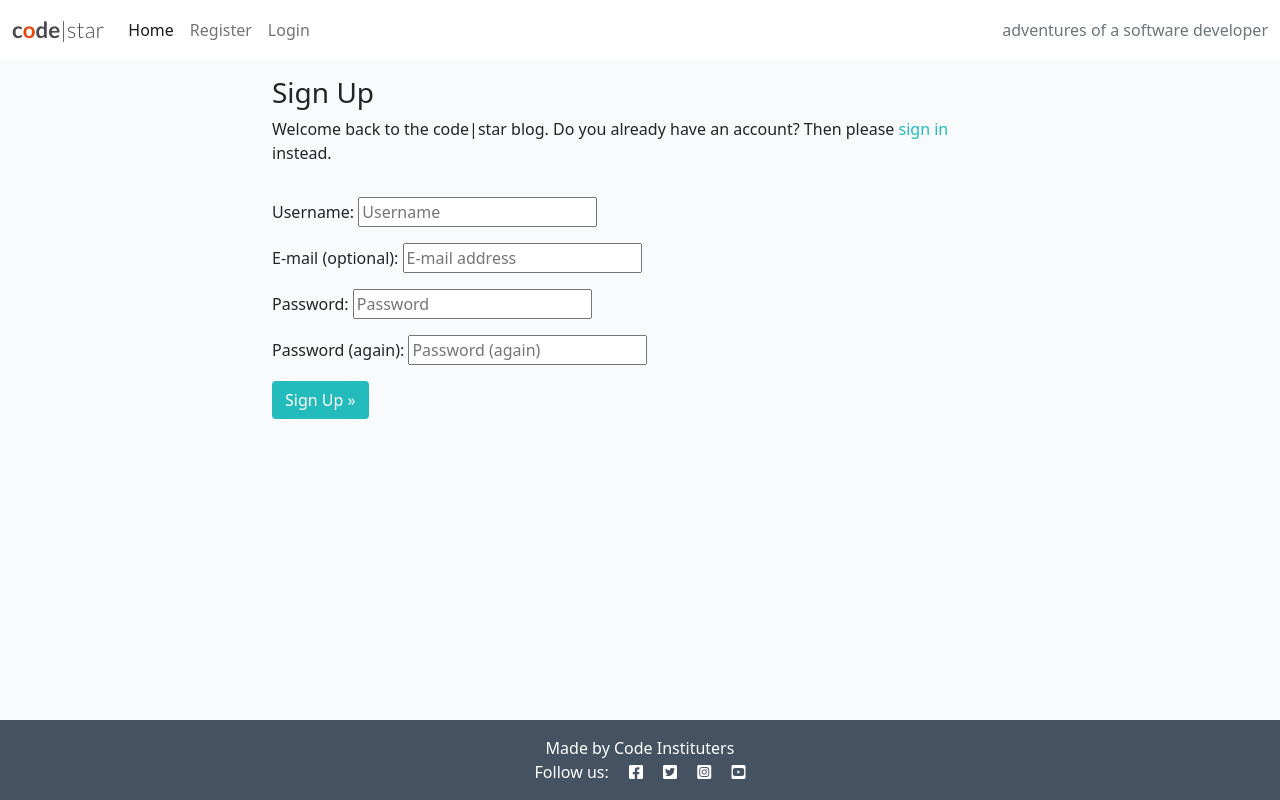
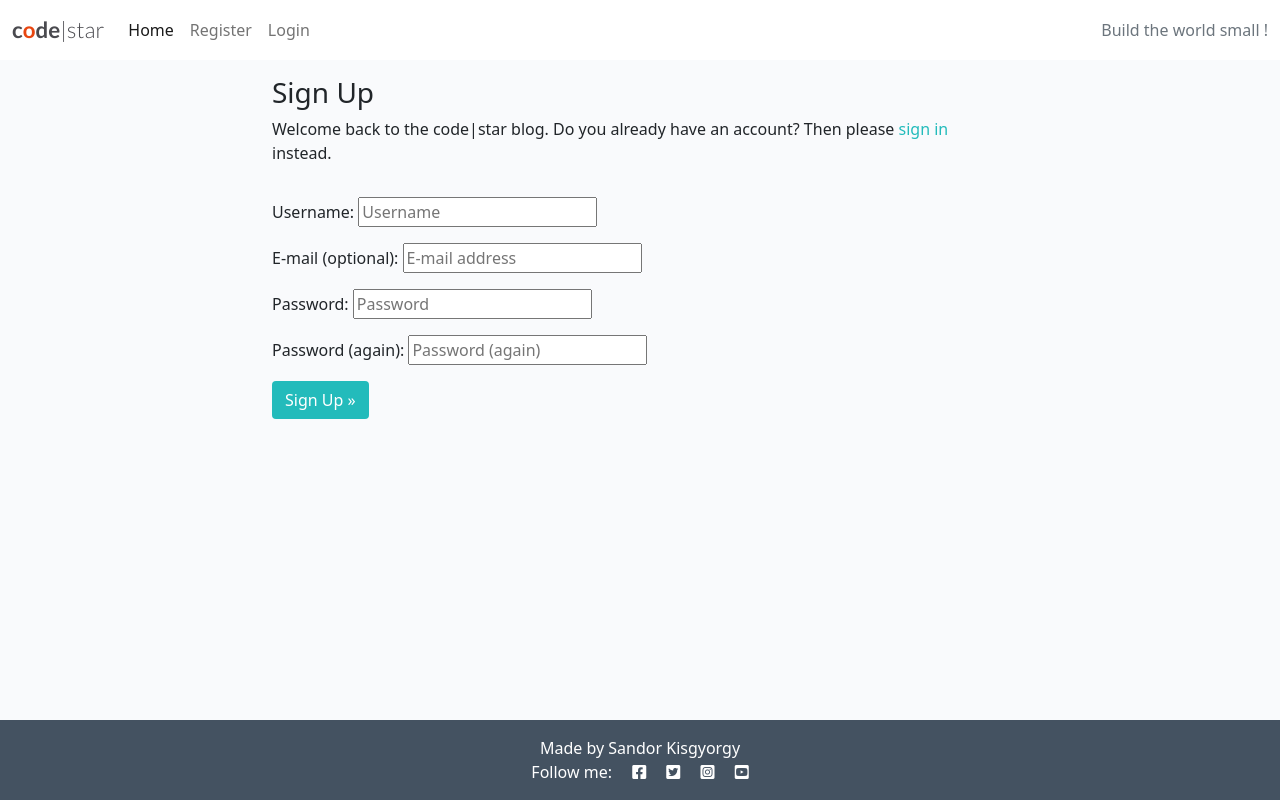
Before and after one commit to Code-Institute-Submissions/ksagep-Forth-milestone-project-MaquetteBlog_JanResub, a Django app: page /accounts/signup/ in a window 1280 px wide. Run offline with Django 3.2, Linux system fonts and the light colour scheme.

Commit message:
Change the text in the base.html.

```diff
--- a/templates/base.html
+++ b/templates/base.html
@@ -4,7 +4,7 @@
 <html class="h-100">
 
 <head>
-    <title>CodeStar Blog</title>
+    <title>MaquetteNews</title>
 
     <link rel="preconnect" href="https://fonts.gstatic.com">
     <link href="https://fonts.googleapis.com/css2?family=Roboto:wght@300&display=swap" rel="stylesheet">
@@ -51,7 +51,7 @@
                     {% endif %}
                 </ul>
                 <span class="navbar-text text-muted">
-                    adventures of a software developer
+                    Build the world small !
                 </span>
             </div>
         </div>
@@ -78,8 +78,8 @@
 
     <!-- Footer -->
     <footer class="footer mt-auto py-3 dark-bg">
-        <p class="m-0 text-center text-white">Made by Code Instituters</p>
-        <p class="m-0 text-center text-white">Follow us: <i class="fab fa-facebook-square ms-3"></i>
+        <p class="m-0 text-center text-white">Made by Sandor Kisgyorgy</p>
+        <p class="m-0 text-center text-white">Follow me: <i class="fab fa-facebook-square ms-3"></i>
             <i class="fab fa-twitter-square ms-3"></i>
             <i class="fab fa-instagram-square ms-3"></i>
             <i class="fab fa-youtube-square ms-3"></i></p>
```
